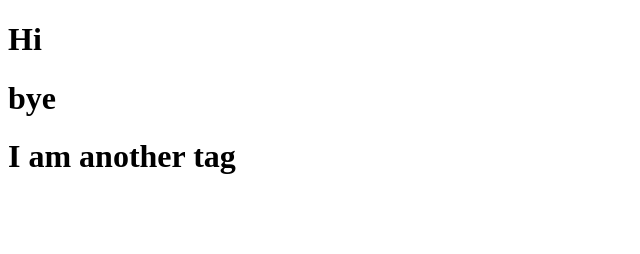
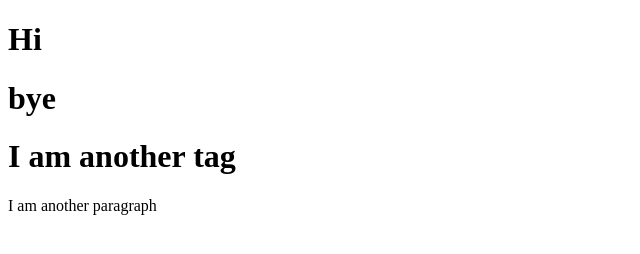
Before and after one commit to narayanasamyrajender/mydemorepo, a plain HTML site: page Index.html in a window 1280 px wide. Shown: the whole page, without its empty margins (0-640 px from the left). Drawn offline with Linux system fonts and the light colour scheme.

Commit message:
final commit

```diff
--- a/Index.html
+++ b/Index.html
@@ -9,5 +9,6 @@
     <h1>Hi</h1>
     <h1>bye</h1>
     <h1>I am another tag</h1>
+    <p>I am another paragraph</p>
 </body>
 </html>
```
